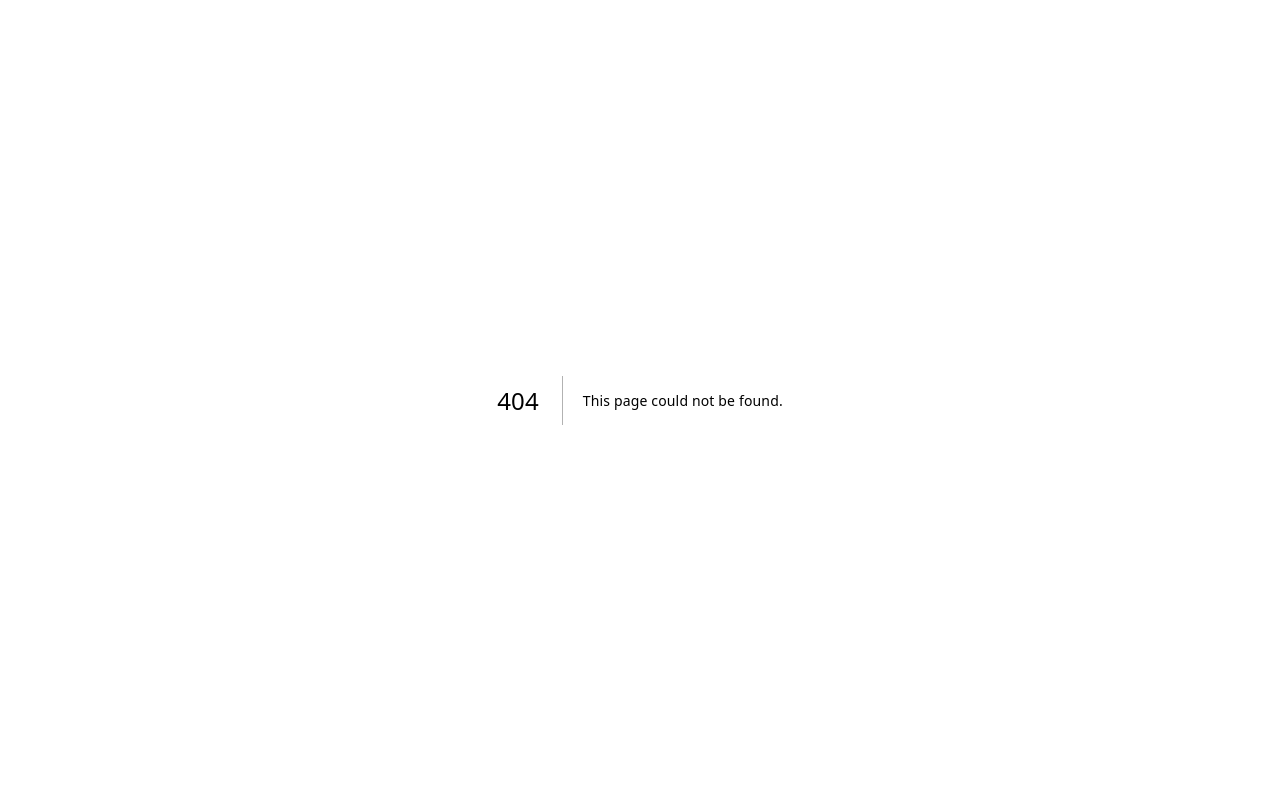
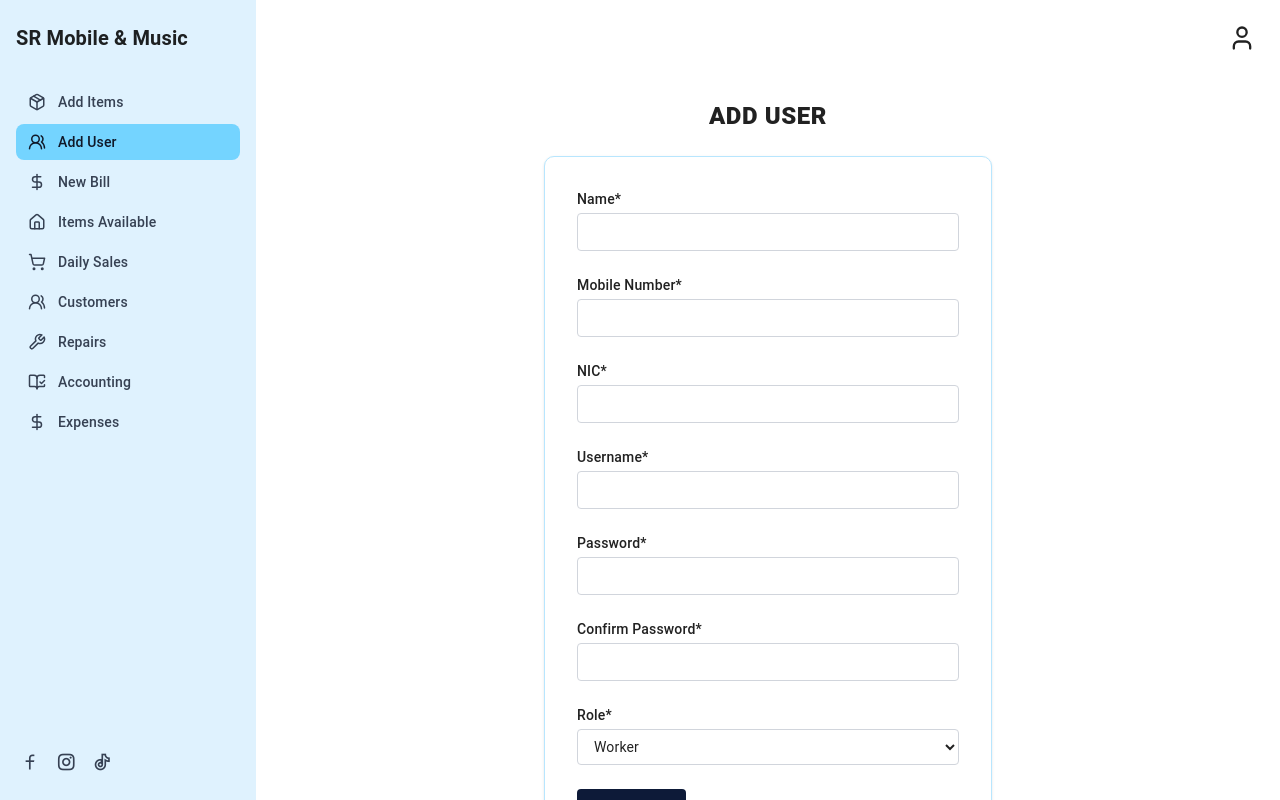
Before and after one commit to ChathukaViduranga/StockManagementFE, a Next.js app: page /add-user in a window 1280 px wide. Before the commit this address had no page. Built offline with nearby package versions, Linux system fonts and the light colour scheme; sample sign-in values are in the browser's storage.

Commit message:
fixed:bugs

```diff
--- a/src/app/(dashboard)/add-item/page.jsx
+++ b/src/app/(dashboard)/add-item/page.jsx
@@ -10,6 +10,7 @@ export default function AddItemPage() {
     sellingPrice: "",
     cost: "",
     description: "",
+    category: "MP", // default to Mobile phone
     file: null,
     preview: "",
   });
@@ -56,6 +57,7 @@ export default function AddItemPage() {
         sellingPrice: Number(form.sellingPrice),
         cost: Number(form.cost),
         description: form.description,
+        category: form.category, // send code
         imagePath: path, // <-------
       });
       setToast("Item saved ✔");
@@ -132,6 +134,27 @@ export default function AddItemPage() {
             />
           </div>
 
+          {/* category dropdown */}
+          <div>
+            <label className="mb-1 block text-sm font-medium">Category*</label>
+            <select
+              name="category"
+              value={form.category}
+              onChange={handleChange}
+              required
+              className="w-full rounded border border-gray-300 px-3 py-2 text-sm outline-sky-400"
+            >
+              <option value="MP">Mobile phone</option>
+              <option value="G">Guitars</option>
+              <option value="S">Speakers</option>
+              <option value="A">Amps</option>
+              <option value="V">Violin</option>
+              <option value="K">Keyboard</option>
+              <option value="P">Piano</option>
+              <option value="O">Other</option>
+            </select>
+          </div>
+
           {/* image file */}
           <div className="flex flex-col gap-3">
             <label className="text-sm font-medium">Item Image*</label>
--- /dev/null
+++ b/src/app/(dashboard)/add-user/page.jsx
@@ -0,0 +1,145 @@
+"use client";
+
+import { useState } from "react";
+
+const ROLES = [
+  { label: "Admin", value: "admin" },
+  { label: "Worker", value: "worker" },
+];
+
+export default function AddUserPage() {
+  const [form, setForm] = useState({
+    name: "",
+    mobile: "",
+    nic: "",
+    username: "",
+    password: "",
+    confirmPassword: "",
+    role: "worker",
+  });
+  const [saving, setSaving] = useState(false);
+  const [toast, setToast] = useState("");
+
+  function handleChange(e) {
+    const { name, value } = e.target;
+    setForm({ ...form, [name]: value });
+  }
+
+  async function handleSubmit(e) {
+    e.preventDefault();
+    if (form.password !== form.confirmPassword) {
+      setToast("Passwords do not match");
+      return;
+    }
+    // TODO: Add API call to save user
+    setSaving(true);
+    setTimeout(() => {
+      setSaving(false);
+      setToast("User added ✔");
+      setForm({
+        name: "",
+        mobile: "",
+        nic: "",
+        username: "",
+        password: "",
+        confirmPassword: "",
+        role: "worker",
+      });
+    }, 1000);
+  }
+
+  return (
+    <section className="flex min-h-[calc(100vh-4rem)] flex-col items-center justify-center px-4">
+      <h1 className="mb-6 text-2xl font-extrabold tracking-wide text-center">
+        ADD USER
+      </h1>
+      <div className="w-full max-w-md rounded-lg border border-sky-200 bg-white p-8 shadow-sm">
+        <form onSubmit={handleSubmit} className="flex flex-col gap-6">
+          <Input
+            label="Name*"
+            name="name"
+            value={form.name}
+            onChange={handleChange}
+            required
+          />
+          <Input
+            label="Mobile Number*"
+            name="mobile"
+            value={form.mobile}
+            onChange={handleChange}
+            required
+          />
+          <Input
+            label="NIC*"
+            name="nic"
+            value={form.nic}
+            onChange={handleChange}
+            required
+          />
+          <Input
+            label="Username*"
+            name="username"
+            value={form.username}
+            onChange={handleChange}
+            required
+          />
+          <Input
+            label="Password*"
+            name="password"
+            type="password"
+            value={form.password}
+            onChange={handleChange}
+            required
+          />
+          <Input
+            label="Confirm Password*"
+            name="confirmPassword"
+            type="password"
+            value={form.confirmPassword}
+            onChange={handleChange}
+            required
+          />
+          <div>
+            <label className="mb-1 block text-sm font-medium">Role*</label>
+            <select
+              name="role"
+              value={form.role}
+              onChange={handleChange}
+              className="w-full rounded border border-gray-300 px-3 py-2 text-sm outline-sky-400"
+              required
+            >
+              {ROLES.map((r) => (
+                <option key={r.value} value={r.value}>
+                  {r.label}
+                </option>
+              ))}
+            </select>
+          </div>
+          <button
+            type="submit"
+            disabled={saving}
+            className="self-start rounded bg-[#0d1a38] px-6 py-2 text-sm font-semibold tracking-wide text-white hover:opacity-90 disabled:opacity-60"
+          >
+            {saving ? "Saving…" : "Add User"}
+          </button>
+        </form>
+        {toast && (
+          <p className="mt-4 text-sm font-medium text-green-700">{toast}</p>
+        )}
+      </div>
+    </section>
+  );
+}
+
+function Input({ label, type = "text", ...props }) {
+  return (
+    <div>
+      <label className="mb-1 block text-sm font-medium">{label}</label>
+      <input
+        type={type}
+        {...props}
+        className="w-full rounded border border-gray-300 px-3 py-2 text-sm outline-sky-400"
+      />
+    </div>
+  );
+}
--- a/src/app/(dashboard)/expenses/page.jsx
+++ b/src/app/(dashboard)/expenses/page.jsx
@@ -25,8 +25,8 @@ const columns = [
     headerName: "Amount (Rs)",
     width: 140,
     type: "number",
-    valueFormatter: ({ value }) =>
-      value != null ? Number(value).toLocaleString("en-LK") : "",
+    renderCell: (params) =>
+      params.value != null ? Number(params.value).toLocaleString("en-LK") : "",
   },
   { field: "description", headerName: "Description", flex: 1, minWidth: 200 },
   { field: "category", headerName: "Category", width: 200 },
--- a/src/app/(dashboard)/new-bill/page.jsx
+++ b/src/app/(dashboard)/new-bill/page.jsx
@@ -5,7 +5,7 @@ import { useState } from "react";
 import { jsPDF } from "jspdf";
 import { RefreshCcw } from "lucide-react";
 
-import { getItemById, changeItemStatus } from "@/utils/ItemService";
+import { getAvailableItemsById, changeItemStatus } from "@/utils/ItemService";
 import {
   getCustomerById,
   getCustomerByContactNumber,
@@ -46,15 +46,34 @@ export default function NewBillPage() {
   const handleFetchItem = async () => {
     if (!bill.itemNo) return;
     try {
-      const it = await getItemById(bill.itemNo);
+      const it = await getAvailableItemsById(bill.itemNo);
+      if (!it || !it.id) {
+        alert(
+          "This item is currently not available for billing. Please check the item number or select another item."
+        );
+        setBill((b) => ({ ...b, itemName: "", price: "", itemCost: 0 }));
+        return;
+      }
       setBill((b) => ({
         ...b,
         itemName: it.name,
         price: it.sellingPrice,
         itemCost: it.cost,
       }));
-    } catch {
-      alert("Item not found");
+    } catch (err) {
+      // If error message is 'No AVAILABLE item found for id: ...'
+      if (
+        err?.response?.data &&
+        typeof err.response.data === "string" &&
+        err.response.data.includes("No AVAILABLE item")
+      ) {
+        alert(
+          "This item is currently not available for billing. Please check the item number or select another item."
+        );
+        setBill((b) => ({ ...b, itemName: "", price: "", itemCost: 0 }));
+      } else {
+        alert("Item not found");
+      }
     }
   };
 
@@ -92,6 +111,25 @@ export default function NewBillPage() {
     if (!bill.repairNo) return;
     try {
       const r = await getRepairById(bill.repairNo);
+      // Check status
+      if (!r || !r.status) {
+        alert("Repair not found");
+        return;
+      }
+      if (r.status === "Delivered") {
+        alert(
+          "This repair has already been delivered and cannot be billed again."
+        );
+        setBill((b) => ({ ...b, deviceName: "" }));
+        return;
+      }
+      if (r.status !== "Completed") {
+        alert(
+          "Repair is not completed yet. Only completed repairs can be billed."
+        );
+        setBill((b) => ({ ...b, deviceName: "" }));
+        return;
+      }
       setBill((b) => ({ ...b, deviceName: r.deviceName }));
       if (r.customer?.id) {
         const c = await getCustomerById(r.customer.id);
--- a/src/app/components/ItemsGrid.jsx
+++ b/src/app/components/ItemsGrid.jsx
@@ -14,12 +14,25 @@ import {
 } from "@/components/ui/dialog";
 import { getAvailableItems } from "@/utils/ItemService";
 import * as XLSX from "xlsx";
-import { Download } from "lucide-react"; // ← icon
+import { Download } from "lucide-react";
+
+/* ────────── backend code → human label ────────── */
+const CATEGORY_LABELS = {
+  MP: "Mobile phone",
+  G: "Guitars",
+  S: "Speakers",
+  A: "Amps",
+  V: "Violin",
+  K: "Keyboard",
+  P: "Piano",
+  O: "Other",
+};
 
 /* ────────── grid columns ────────── */
 const columns = [
   { field: "no", headerName: "Item No", width: 110 },
   { field: "name", headerName: "Item Name", flex: 1, minWidth: 180 },
+  { field: "category", headerName: "Category", width: 140 },
   { field: "price", headerName: "Price (Rs)", width: 110, type: "number" },
   { field: "cost", headerName: "Cost (Rs)", width: 130, type: "number" },
 ];
@@ -27,6 +40,7 @@ const columns = [
 export default function ItemsGrid() {
   const [rows, setRows] = useState([]);
   const [search, setSearch] = useState("");
+  const [categoryFilter, setCategoryFilter] = useState("");
   const [open, setOpen] = useState(false);
   const [selected, setSelect] = useState(null);
 
@@ -42,6 +56,8 @@ export default function ItemsGrid() {
             name: it.name,
             price: it.sellingPrice,
             cost: it.cost,
+            categoryCode: it.category,
+            category: CATEGORY_LABELS[it.category] ?? it.category,
             img: it.imagePath || "/placeholder.png",
             desc: it.description,
           }))
@@ -54,16 +70,25 @@ export default function ItemsGrid() {
 
   /* filter */
   const filteredRows = useMemo(() => {
-    if (!search.trim()) return rows;
+    let filtered = rows;
+    if (categoryFilter) {
+      filtered = filtered.filter((r) => r.categoryCode === categoryFilter);
+    }
+    if (search.trim()) {
       const q = search.toLowerCase();
-    return rows.filter(
-      (r) => r.no.toString().includes(q) || r.name.toLowerCase().includes(q)
+      filtered = filtered.filter(
+        (r) =>
+          r.no.toString().includes(q) ||
+          r.name.toLowerCase().includes(q) ||
+          r.category.toLowerCase().includes(q)
       );
-  }, [search, rows]);
+    }
+    return filtered;
+  }, [search, rows, categoryFilter]);
 
   /* export */
   function exportToExcel() {
-    const data = filteredRows.map(({ id, ...rest }) => rest);
+    const data = filteredRows.map(({ id, categoryCode, ...rest }) => rest);
     const ws = XLSX.utils.json_to_sheet(data);
     const wb = XLSX.utils.book_new();
     XLSX.utils.book_append_sheet(wb, ws, "Items");
@@ -73,14 +98,28 @@ export default function ItemsGrid() {
   return (
     <>
       {/* toolbar */}
-      <div className="mb-2 flex items-center justify-between">
+      <div className="mb-2 flex flex-col gap-2 md:flex-row md:items-center md:justify-between">
+        <div className="flex gap-2 items-center">
           <input
             type="text"
-          placeholder="Search by ID or name…"
+            placeholder="Search by ID, name or category…"
             value={search}
             onChange={(e) => setSearch(e.target.value)}
             className="w-60 rounded border border-gray-300 px-3 py-1 text-sm outline-sky-400"
           />
+          <select
+            value={categoryFilter}
+            onChange={(e) => setCategoryFilter(e.target.value)}
+            className="rounded border border-gray-300 px-3 py-1 text-sm outline-sky-400"
+          >
+            <option value="">All Categories</option>
+            {Object.entries(CATEGORY_LABELS).map(([code, label]) => (
+              <option key={code} value={code}>
+                {label}
+              </option>
+            ))}
+          </select>
+        </div>
         <button
           onClick={exportToExcel}
           className="rounded-full bg-sky-600 p-2 text-white hover:bg-sky-700"
@@ -153,6 +192,10 @@ export default function ItemsGrid() {
                 <span className="font-medium">Item No:</span> {selected.no}
               </li>
               <li>
+                <span className="font-medium">Category:</span>{" "}
+                {selected.category}
+              </li>
+              <li>
                 <span className="font-medium">Selling Price:</span> Rs.&nbsp;
                 {selected.price.toLocaleString("en-LK")}
               </li>
--- a/src/app/components/Sidebar.jsx
+++ b/src/app/components/Sidebar.jsx
@@ -20,6 +20,7 @@ import { useAuth } from "../providers";
 
 const nav = [
   { href: "/add-item", label: "Add Items", icon: Package },
+  { href: "/add-user", label: "Add User", icon: UsersRound, adminOnly: true },
   { href: "/new-bill", label: "New Bill", icon: DollarSign },
   { href: "/items", label: "Items Available", icon: Home },
   { href: "/sales", label: "Daily Sales", icon: ShoppingCart, adminOnly: true },
@@ -81,9 +82,35 @@ export default function Sidebar() {
         </nav>
 
         <div className="mt-6 flex gap-4 pl-1">
-          <i className="ri-facebook-line text-xl cursor-pointer" />
-          <i className="ri-instagram-line text-xl cursor-pointer" />
-          <i className="ri-tiktok-line text-xl cursor-pointer" />
+          <a
+            href="https://www.facebook.com/"
+            target="_blank"
+            rel="noopener noreferrer"
+            aria-label="Facebook"
+            className="text-xl text-gray-700 hover:text-sky-700"
+          >
+            <i className="ri-facebook-line" />
+          </a>
+
+          <a
+            href="https://www.instagram.com/"
+            target="_blank"
+            rel="noopener noreferrer"
+            aria-label="Instagram"
+            className="text-xl text-gray-700 hover:text-sky-700"
+          >
+            <i className="ri-instagram-line" />
+          </a>
+
+          <a
+            href="https://www.tiktok.com/"
+            target="_blank"
+            rel="noopener noreferrer"
+            aria-label="TikTok"
+            className="text-xl text-gray-700 hover:text-sky-700"
+          >
+            <i className="ri-tiktok-line" />
+          </a>
         </div>
       </aside>
     </>
--- a/src/utils/ItemService.js
+++ b/src/utils/ItemService.js
@@ -77,3 +77,13 @@ export const getAvailableItems = async () => {
     throw err;
   }
 };
+
+export const getAvailableItemsById = async (id) => {
+  try {
+    const res = await axios.get(`${API}/items/available/${id}`);
+    return res.data; // object
+  } catch (err) {
+    console.error(`Error fetching available item ${id}:`, err);
+    throw err;
+  }
+};
```
Also changed, not shown: 1 other file (tests, documents, lock files or other folders). Lines whose indentation alone changed are shown as unchanged.
